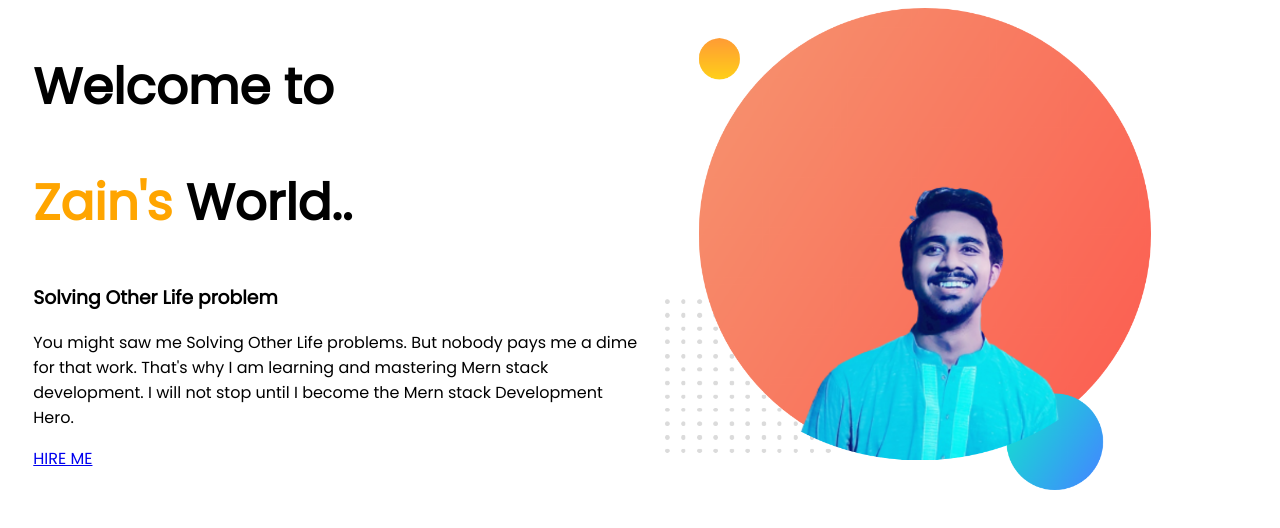
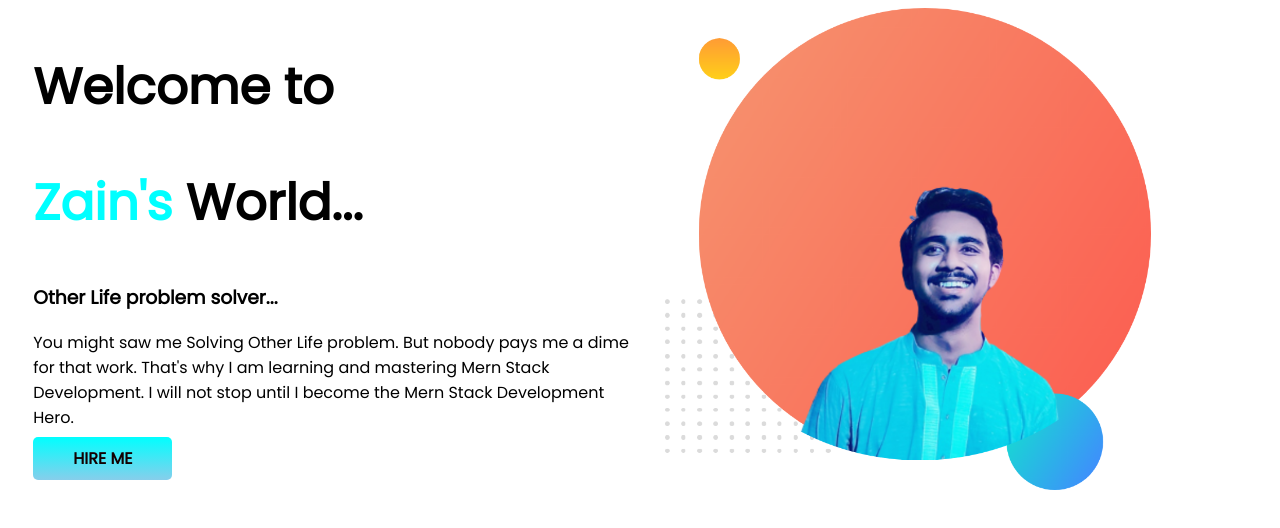
Before and after one commit to Bishaw1/developer-portfolio, a plain HTML site: page index.html in a window 1280 px wide. Drawn offline with Linux system fonts and the light colour scheme.

Commit message:
part one done

```diff
--- a/index.html
+++ b/index.html
@@ -14,11 +14,14 @@
 
 <body>
 <section>
+    <!-- container k side by side korte gel <div></div> tag use korte hoy and tarpor <section ></saction >tag er moddhe <div></div> tag k rhakte hoy -->
     <div class="half-width"><h1>Welcome to </h1>
-        <h1 ><span class="orange-color">Zain's</span> World..</h1>
-        <h3>Solving Other Life problem</h3>
-        <p>You might saw me Solving Other Life problems. But nobody pays me a dime for that work. That's why I am learning and mastering Mern stack development. I will not stop until I become the Mern stack Development Hero.</p>
-        <a href="https://github.com/Bishaw1">HIRE ME</a>
+        <h1 ><span class="aqua-color">Zain's</span> World...</h1>
+        <!-- Welcome to Zain’s world ( Zain’s k blue kote gele <span></span > tag er moddhe ante hobe ) -->
+        <h3>Other Life problem solver...</h3>
+        <p>You might saw me Solving Other Life problem. But nobody pays me a dime for that work. That's why I am learning and mastering Mern Stack Development. I will not stop until I become the Mern Stack Development Hero.</p>
+        <a class="link-button" target="_blank" href="https://github.com/Bishaw1">HIRE ME</a>
+        <!-- anchor tag open in new tab⇒<a target="_blank" rel="noopener noreferrer" href="http://your_url_here.html">Link</a> (Target diye  page ta kothai open hobe or kon tab e open hobe ta janai) -->
     </div>
     <div class="half-width"><img src="images/Bishaw1.png" alt=""></div>
 </section>
--- a/style.css
+++ b/style.css
@@ -1,8 +1,20 @@
 body{font-family: 'Poppins', sans-serif;}
 h1{font-size: 50px;}
-.orange-color{color: orange;}
+.aqua-color{color: aqua;}
 
-section{display: flex;}
+section{display: flex;} /*flex mane set the flexible length on flexible items */
 .half-width{width: 50%;
-padding-left: 2%;}
-.half-width img{width: 80%;}
+padding-left: 2%;}/* half-width:50% diye left side TAXT and right side er IMG taa jaiga nibe taa divide kora hoice
+and padding-left:2% diye text ta k halka left side theke right side anna hoice */
+.half-width img{width: 80%;}/* upper  er right side er IMG ta koto taa jaiga nibe ota define kora hoice width:80% diye */
+
+.link-button{
+    text-decoration: none;
+    background-image: linear-gradient(aqua ,skyblue);
+    padding: 10px  40px;
+    border-radius: 5px;
+    color: rgb(19, 1, 1);
+    font-weight: 700;
+
+}
+ /*text-decoration:none;  diye anchor tag use korar jonno  "HIRE ME BTN" er niche Underline asche ota remove korar kaj kora hoice  */
```
